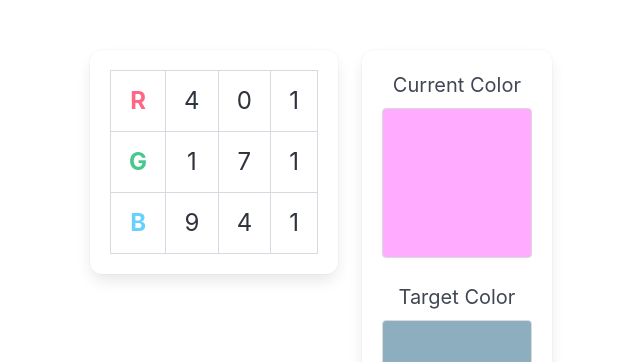
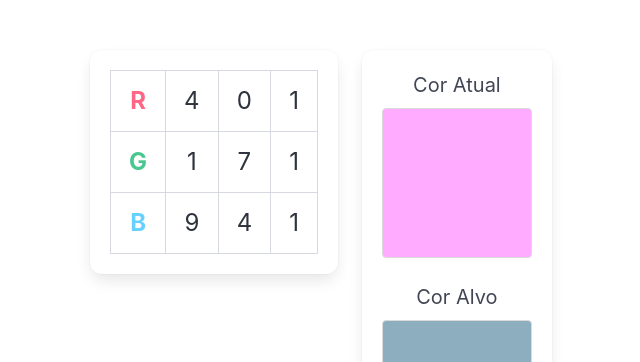
Before and after one commit to guindani-davi/rgb-guesser, a Next.js app: page / in a window 1280 px wide. Both pictures are taken after a click on the button "Jogar". Shown: the part 177-539 px from the top of the page, without its empty margins (319-959 px from the left). Built offline with nearby package versions, Linux system fonts and the light colour scheme.

Commit message:
fix: change to pt-br text

```diff
--- a/components/GameStates/Playing.tsx
+++ b/components/GameStates/Playing.tsx
@@ -155,7 +155,7 @@ export function PlayingComponent({ setGameState }: PlayingProps): JSX.Element {
             <div className="column is-narrow">
               <div className="box">
                 <div className="mb-5">
-                  <p className="has-text-centered mb-2 is-size-5">Current Color</p>
+                  <p className="has-text-centered mb-2 is-size-5">Cor Atual</p>
                   <div
                     style={{
                       width: '150px',
@@ -167,7 +167,7 @@ export function PlayingComponent({ setGameState }: PlayingProps): JSX.Element {
                   />
                 </div>
                 <div>
-                  <p className="has-text-centered mb-2 is-size-5">Target Color</p>
+                  <p className="has-text-centered mb-2 is-size-5">Cor Alvo</p>
                   <div
                     style={{
                       width: '150px',
```
